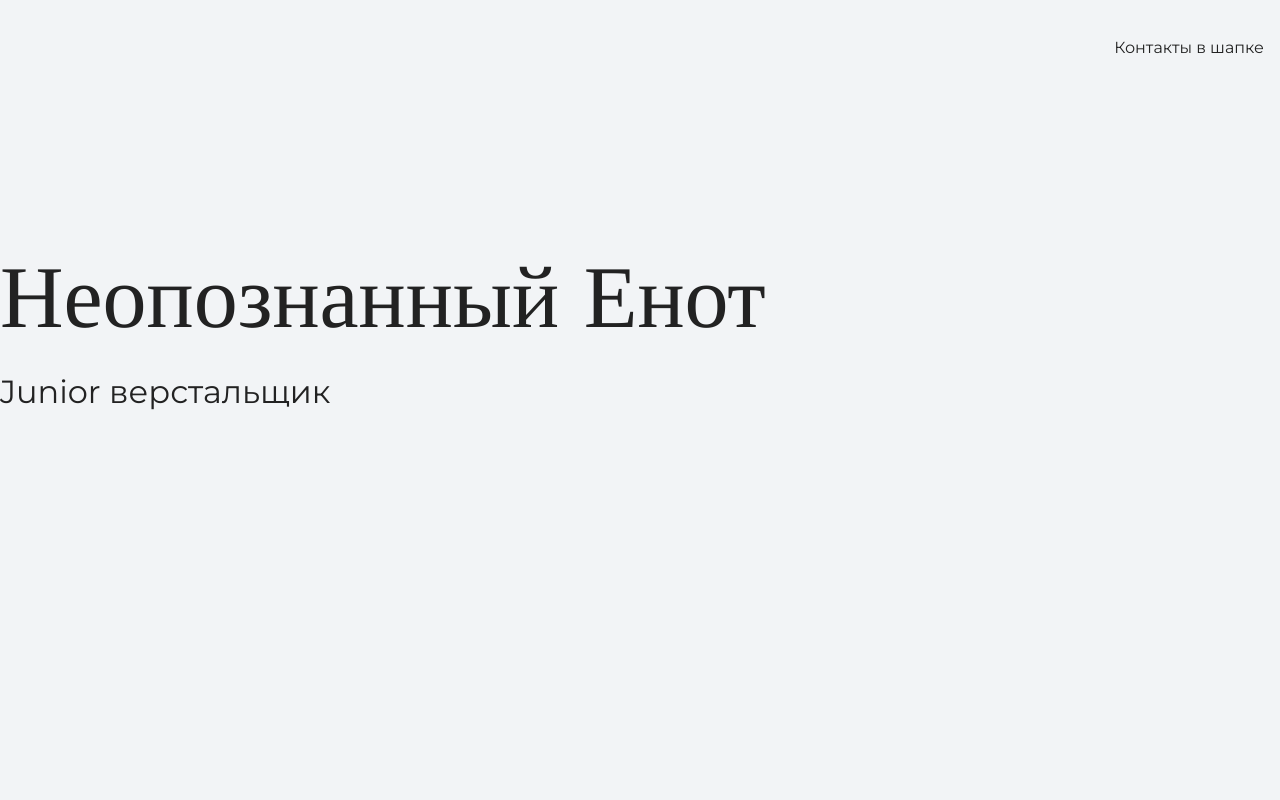
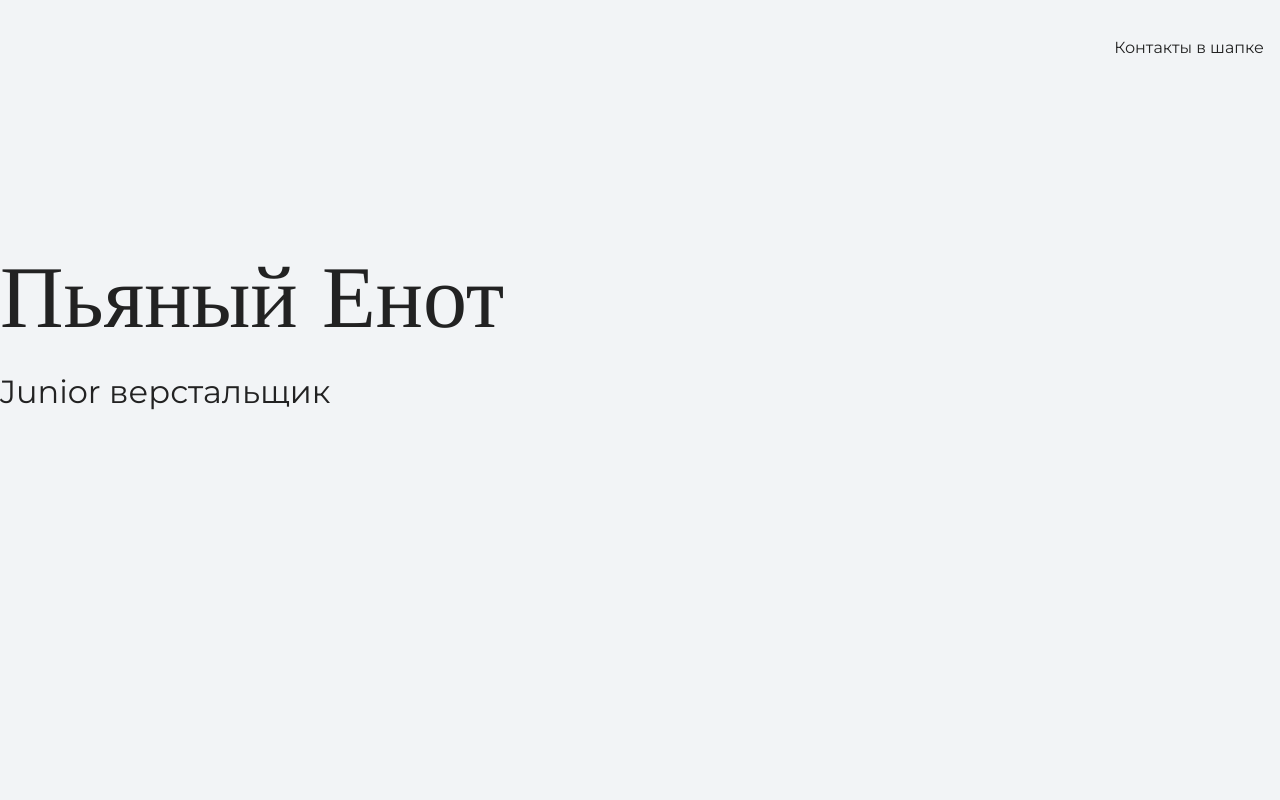
Before and after one commit to oldNASGUL/my-saitt, a plain HTML site: page index.html in a window 1280 px wide. Shown: the top 800 px of the page. Drawn offline with nearby package versions, Linux system fonts and the light colour scheme.

Commit message:
поменял название шапки

```diff
--- a/index.html
+++ b/index.html
@@ -15,7 +15,7 @@
     </header>
 
     <section class="hero-image">
-      <h1 class="heading">Неопознанный Енот</h1>
+      <h1 class="heading">Пьяный Енот</h1>
       <p>Junior верстальщик</p>
     </section>
 
```
